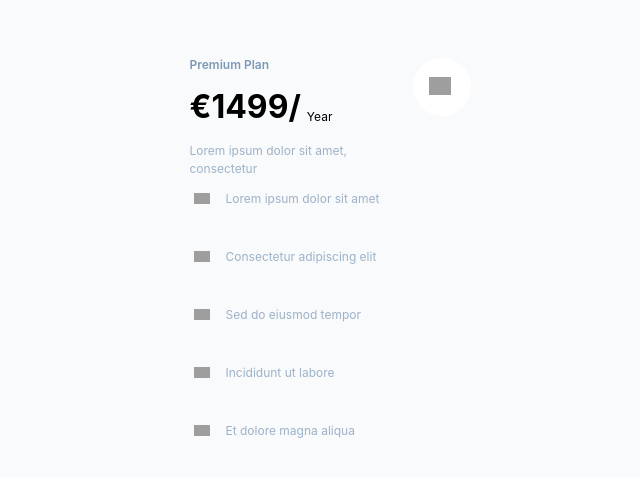
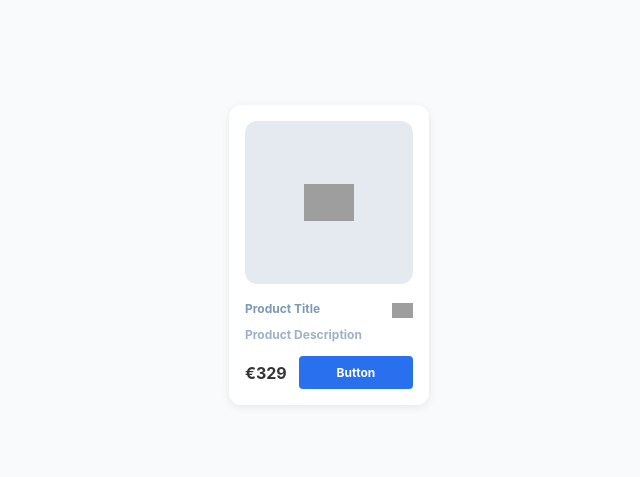
Before and after one commit to ed-innovations/design-system-documentation, a React (Vite) app: page / in a window 1280 px wide. Shown: the part 145-622 px from the top of the page, without its empty margins (311-951 px from the left). Built offline with nearby package versions, Linux system fonts and the light colour scheme; grey boxes are pictures that could not be loaded.

Commit message:
Listing component

```diff
--- /dev/null
+++ b/src/components/Listing/Listing.css
@@ -0,0 +1,172 @@
+.listing-card {
+  width: 100%;
+  max-width: 200px;
+
+  background-color: white;
+  border-radius: 12px;
+  overflow: hidden;
+
+  box-shadow: 0 2px 8px rgba(0, 0, 0, 0.08);
+}
+
+/* --- Playground-safe centering --- */
+.listing-wrapper {
+  min-height: 100vh;
+  display: grid;
+  place-items: center;
+  padding: 24px;
+}
+
+/* --- Listing Content --- */
+.listing-content {
+  padding: 16px;
+  display: flex;
+  flex-direction: column;
+  gap: 12px;
+  height: 300px;
+}
+
+/* --- Product Image Section --- */
+.product-image-section {
+  display: flex;
+  flex-direction: column;
+  gap: 16px;
+  flex: 1;
+}
+
+/* --- Product Image Placeholder --- */
+.product-image-placeholder {
+  background-color: #e4eaf0;
+  border-radius: 12px;
+  display: flex;
+  align-items: center;
+  justify-content: center;
+  flex: 1;
+  min-height: 120px;
+}
+
+.product-icon {
+  width: 50px;
+  height: 50px;
+  object-fit: contain;
+}
+
+/* --- Product Info Row --- */
+.product-info {
+  display: flex;
+  justify-content: space-between;
+  align-items: flex-start;
+  gap: 8px;
+}
+
+.product-details {
+  display: flex;
+  flex-direction: column;
+  gap: 8px;
+  flex: 1;
+  min-width: 0;
+}
+
+
+/* --- Favorite Button --- */
+.favorite-button {
+  background: none;
+  border: none;
+  cursor: pointer;
+  padding: 0;
+  display: flex;
+  align-items: center;
+  justify-content: center;
+  width: 21px;
+  height: 21px;
+  flex-shrink: 0;
+  transition: transform 0.2s ease;
+}
+
+.favorite-button:hover {
+  transform: scale(1.1);
+}
+
+.favorite-button.favorited img {
+  filter: brightness(0) saturate(100%) invert(23%) sepia(77%) saturate(1169%) hue-rotate(343deg) brightness(105%) contrast(103%);
+}
+
+.favorite-button img {
+  width: 100%;
+  height: 100%;
+  object-fit: contain;
+}
+
+/* --- Listing Footer --- */
+.listing-footer {
+  display: flex;
+  gap: 12px;
+  align-items: center;
+  justify-content: space-between;
+}
+
+/* --- Price --- */
+.price {
+  font-family: 'Inter', sans-serif;
+  font-size: 16px;
+  font-weight: 700;
+  line-height: 1.5;
+  color: #343434;
+  white-space: nowrap;
+}
+
+/* --- Add to Cart Button --- */
+.add-to-cart-button {
+  background-color: #2870ed;
+  border: none;
+  border-radius: 4px;
+  padding: 7.5px 10px;
+  cursor: pointer;
+  display: flex;
+  align-items: center;
+  justify-content: center;
+  flex: 1;
+  min-width: 96px;
+  transition: background-color 0.2s ease;
+}
+
+.add-to-cart-button:hover {
+  background-color: #1f5ac0;
+}
+
+.add-to-cart-button:active {
+  background-color: #1a4a99;
+}
+
+.button-text {
+  font-family: 'Inter', sans-serif;
+  font-size: 12px;
+  font-weight: 700;
+  line-height: 1.5;
+  color: white;
+  text-transform: capitalize;
+}
+
+/* --- Product Title --- */
+.product-title {
+  font-family: 'Inter', sans-serif;
+  font-size: 12px;
+  font-weight: 700;
+  line-height: 1.5;
+  color: #7c99b6;
+  margin: 0;
+
+  max-width: 114px;
+}
+
+/* --- Product Description --- */
+.product-description {
+  font-family: 'Inter', sans-serif;
+  font-size: 12px;
+  font-weight: 700;
+  line-height: 1.5;
+  color: #9db2c8;
+  margin: 0;
+
+  max-width: 160px;
+}
--- /dev/null
+++ b/src/components/Listing/Listing.tsx
@@ -0,0 +1,66 @@
+import React, { useState } from 'react';
+import './Listing.css';
+
+const imgProductIcon = "https://www.figma.com/api/mcp/asset/39987c69-99f0-4f6e-865d-ef27ded79a99";
+const imgHeartIcon = "https://www.figma.com/api/mcp/asset/8bf8720a-c26f-41ea-ac50-cdb25cfca973";
+
+interface ListingProps {
+  price?: string;
+  title?: string;
+  description?: string;
+  onAddToCart?: () => void;
+  onFavorite?: () => void;
+}
+
+const Listing: React.FC<ListingProps> = ({
+                                           price = "€329",
+                                           title = "Product Title",
+                                           description = "Product Description",
+                                           onAddToCart = () => {},
+                                           onFavorite = () => {},
+                                         }) => {
+  const [isFavorited, setIsFavorited] = useState(false);
+
+  const handleFavoriteClick = () => {
+    setIsFavorited(!isFavorited);
+    onFavorite();
+  };
+
+  return (
+      <div className={"listing-wrapper"}>
+        <div className="listing-card">
+          <div className="listing-content">
+            <div className="product-image-section">
+              <div className="product-image-placeholder">
+                <img className="product-icon" src={imgProductIcon} alt="Product" />
+              </div>
+
+              <div className="product-info">
+                <div className="product-details">
+                  <h4 className="product-title">{title}</h4>
+                  <p className="product-description">{description}</p>
+                </div>
+
+                <button
+                    className={`favorite-button ${isFavorited ? 'favorited' : ''}`}
+                    onClick={handleFavoriteClick}
+                    aria-label="Add to favorites"
+                >
+                  <img src={imgHeartIcon} alt="Favorite" />
+                </button>
+              </div>
+            </div>
+
+            <div className="listing-footer">
+              <span className="price">{price}</span>
+              <button className="add-to-cart-button" onClick={onAddToCart}>
+                <span className="button-text">button</span>
+              </button>
+            </div>
+          </div>
+        </div>
+      </div>
+  );
+};
+
+export default Listing;
--- a/src/components/index.ts
+++ b/src/components/index.ts
@@ -1,3 +1,4 @@
 export {default as Login} from './Login/Login';
 export {default as Notification} from './Notification/Notification';
 export {default as CardLg} from './Card-lg/Card-lg';
+export {default as Listing} from './Listing/Listing';
--- a/src/playground/Playground.tsx
+++ b/src/playground/Playground.tsx
@@ -1,4 +1,4 @@
-import {CardLg, Login, Notification} from '../components'
+import {CardLg, Login, Notification, Listing} from '../components'
 
 export function Playground() {
     return (
@@ -13,10 +13,10 @@ export function Playground() {
             {/*    onDecline={() => alert('Declined')}*/}
             {/*/>*/}
 
-            <div className="card-lg-wrapper">
-                <CardLg />
-            </div>
-
+            {/*<div className="card-lg-wrapper">*/}
+            {/*    <CardLg />*/}
+            {/*</div>*/}
+            <Listing />
         </div>
     )
 }
```
